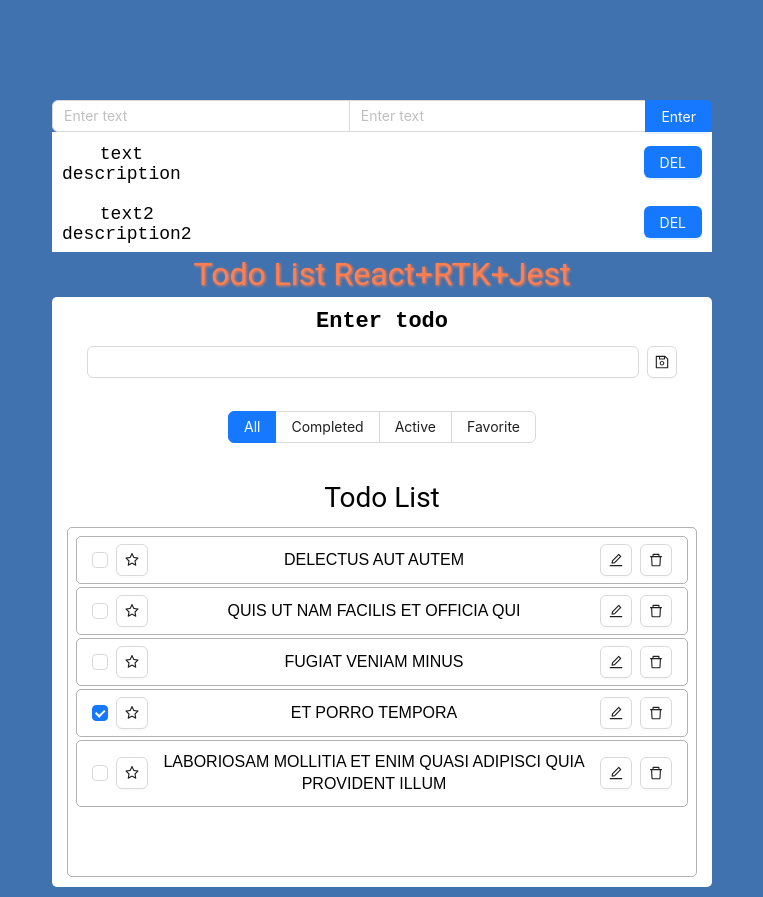
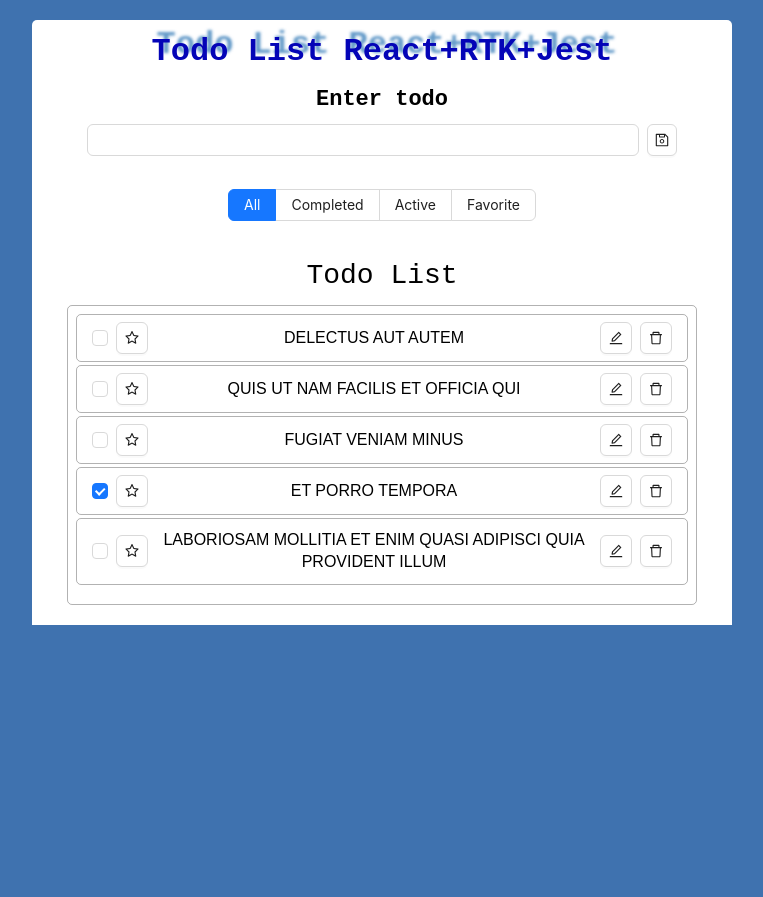
Before and after one commit to ghost-ninja-prog/finish_version_todolist_jest_rtk, a React (Create React App) app: page / in a window 1280 px wide. Shown: the whole page, without its empty margins (258-1021 px from the left). After the commit the page ends 800 px from the top, so only its background shows below. Built offline with nearby package versions, Linux system fonts and the light colour scheme.

Commit message:
add features add, delete, change, edit in favorites

```diff
--- a/src/App.tsx
+++ b/src/App.tsx
@@ -2,7 +2,6 @@
 import styled from 'styled-components';
 
 
-import TestForm from './components/TestForm/TestForm';
 import AddTodo from './components/AddTodo/AddTodo';
 import Categories from './components/Categories/Categories';
 import TodoList from './components/TodoList/TodoList';
@@ -13,11 +12,15 @@
   text-align: center;
   max-width: 700px;
   margin: 0 auto;
+  background-color: #fff;
+  border-radius: 5px 5px 0 0;
 `
 const Title = styled.h1`
+  font-family: 'Courier New', Courier, monospace;
+  font-weight: 600;
   font-size: 32px;
-  color: coral;
-  text-shadow: 1px 1px 3px coral;
+  color: #0404b7;
+  text-shadow: 5px -7px 3px rgba(38, 114, 179,  72%);
 `
 
 
@@ -28,7 +31,6 @@
 
   return (
     <AppContainer>
-      <TestForm />
       <Title>
         Todo List React+RTK+Jest
       </Title>
--- a/src/components/TestForm/TestForm.tsx
+++ /dev/null
@@ -1,80 +0,0 @@
-import React, { memo, useState } from 'react'
-import { Input, Space, Button } from 'antd'
-import TestFormDisplay from '../TestFormDisplay/TestFormDisplay'
-import styled from 'styled-components'
-import { useAppDispatch, useAppSelector } from '../../store/hooks'
-import { addCard, removeCard } from '../../store/slices/testSlice'
-import { generationId } from '../../features/generationId'
-
-
-const Description = styled.div`
-	display: block;
-	height: 20px;
-	width: 100%;
-	background-color: #fff;
-	color: #000;
-	font-family: 'Courier New', Courier, monospace;
-`
-
-
-const TestForm = () => {
-
-	const { data } = useAppSelector(state => state.testStore)
-	const dispatch = useAppDispatch()
-
-	const [inputText, setInputText] = useState('')
-	const [inputDescription, setDescription] = useState('')
-
-	const buttonHandler = () => {
-		const newCard = {
-			id: +generationId(),
-			text: inputText,
-			description: inputDescription
-		}
-		dispatch(addCard(newCard))
-		setInputText('')
-		setDescription('')
-	}
-
-
-
-	console.log('render TestForm')
-
-	return (
-		<div>
-			<Space.Compact style={{ width: '100%' }}>
-				<Input
-					placeholder="Enter text"
-					value={inputText}
-					onChange={(e) => setInputText(e.target.value)}
-				/>
-				<Input
-					placeholder="Enter text"
-					value={inputDescription}
-					onChange={(e) => setDescription(e.target.value)}
-				/>
-				<Button
-					type="primary"
-					onClick={buttonHandler}
-				>
-					Enter
-				</Button>
-			</Space.Compact>
-
-			<div>
-				{
-					data.map(card => (
-						<TestFormDisplay key={card.id} text={card.text} desc={card.description} id={card.id} />
-					))
-				}
-			</div>
-
-
-
-
-		</div>
-
-	)
-}
-
-export default TestForm
--- a/src/components/TestFormDisplay/TestFormDisplay.tsx
+++ /dev/null
@@ -1,60 +0,0 @@
-
-import { Button } from 'antd'
-import React, { memo } from 'react'
-import styled from 'styled-components'
-import { useAppDispatch } from '../../store/hooks'
-import { removeCard } from '../../store/slices/testSlice'
-
-const Text = styled.p`
-    height: 20px;
-    width: 100%;
-    background-color: #fff;
-    color: #000;
-    font-family: 'Courier New', Courier, monospace;
-    font-size: 18px;
-    `
-
-const Wrapper = styled.div`
-    display: flex;
-    justify-content: space-between;
-    align-items: center;
-    column-gap: 10px;
-    width: 100%;
-    background-color: #fff;
-    height: 60px;
-    padding: 5px 10px;
-`
-
-type Props = {
-    text: string,
-    desc: string,
-    id: number
-}
-
-const TestFormDisplay: React.FC<Props> = memo( function TestFormDisplay ({ text, desc, id }) {
-
-    const dispatch = useAppDispatch()
-
-    const buttonHandler = () => {
-        dispatch(removeCard(id))
-    }
-
-    console.log('render testFormDisplay')
-
-    return (
-    <Wrapper>
-        <div>
-            <Text>{ text }</Text>
-            <Text>{ desc }</Text>
-        </div>
-        <Button
-            type='primary'
-            onClick={buttonHandler}
-        >
-            DEL
-        </Button>
-    </Wrapper>
-  )
-})
-
-export default TestFormDisplay
--- a/src/components/TodoItem/TodoItem.tsx
+++ b/src/components/TodoItem/TodoItem.tsx
@@ -1,12 +1,12 @@
-import React, { memo, useState } from 'react'
+import React, { memo, ReactHTMLElement, useState } from 'react'
 import styled from 'styled-components'
-import { CheckOutlined, DeleteOutlined, EditOutlined, StarOutlined } from '@ant-design/icons'
+import { CheckOutlined, DeleteOutlined, EditOutlined, StarFilled, StarOutlined, StarTwoTone } from '@ant-design/icons'
 import { Button, Checkbox, Flex, Tooltip } from 'antd'
 
 
 import { useAppDispatch } from '../../store/hooks'
 import { TEditTodoType, TTodoType, changeStatus, deleteElem, editMessage, editTodo } from '../../store/slices/todoSlice'
-import { addToFavorites } from '../../store/slices/favoritesSlice'
+import { addToFavorites, deleteFromFavorites, editInFavorites, changeStatusInFavorites } from '../../store/slices/favoritesSlice'
 
 
 
@@ -40,19 +40,28 @@
   margin: 0 15px;
 `
 
+type TodoItemProps = {
+  todo: TTodoType,
+  favorite: boolean
+}
 
 
 
-const TodoItem: React.FC<TTodoType> = memo( function TodoItem ({ title, id, completed, userId }) {
+const TodoItem: React.FC<TodoItemProps> = memo( function TodoItem ({ todo, favorite }) {
 
-  const [titleValue, setTitleValue] = useState(title)
+  const [titleValue, setTitleValue] = useState(todo.title)
   const [isEditMode, setIsEditMode] = useState(false)
 
   const dispatch = useAppDispatch()
 
 
   const checkboxHandler = () => {
-    dispatch(changeStatus(id))
+    if(favorite) {
+      dispatch(changeStatus(todo.id))
+      dispatch(changeStatusInFavorites(todo.id))
+    } else {
+      dispatch(changeStatus(todo.id))
+    }
   }
 
 
@@ -63,7 +72,7 @@
 
   const clickEditHandler = () => {
     setIsEditMode(true)
-    setTitleValue(title)
+    setTitleValue(todo.title)
   }
 
 
@@ -74,26 +83,36 @@
       return
     }
     const updatedTodo: TEditTodoType = {
-      id: id,
+      id: todo.id,
       title: titleValue.trim(),
     }
-    dispatch(editTodo(updatedTodo))
-    setTitleValue(title)
+    if(favorite) {
+      dispatch(editInFavorites(updatedTodo))
+      dispatch(editTodo(updatedTodo))
+    } else {
+      dispatch(editTodo(updatedTodo))
+    }
+    setTitleValue(todo.title)
+  }
+
+  const onPressEnter = (e: React.KeyboardEvent<HTMLInputElement>) => {
+    if(e.key === 'Enter') {
+      clickSaveHandler()
+    }
   }
 
 
   const clickDeleteHandler = () => {
-    dispatch(deleteElem(id))
+    if (favorite) {
+      dispatch(deleteFromFavorites(todo.id))
+      dispatch(deleteElem(todo.id))
+    } else {
+      dispatch(deleteElem(todo.id))
+    }
   }
 
   const clickFavoritesHandler = () => {
-    dispatch(addToFavorites({
-      id,
-      userId,
-      title,
-      completed,
-      favorite: true
-    }))
+    favorite ? dispatch(deleteFromFavorites(todo.id)) : dispatch(addToFavorites(todo))
   }
 
 
@@ -103,15 +122,29 @@
 
       <Flex gap="small">
         <Checkbox
-          checked={completed}
+          checked={todo.completed}
           onChange={checkboxHandler}
           />
+
         <Tooltip title="favorites">
-          <Button
-            icon={ <StarOutlined /> }
-            onClick={clickFavoritesHandler}
-            />
+          {favorite ? (
+
+            <Button
+              icon={ <StarFilled /> }
+              onClick={clickFavoritesHandler}
+              />
+
+          ) : (
+
+            <Button
+              icon={ <StarOutlined /> }
+              onClick={clickFavoritesHandler}
+              />
+
+            )
+          }
         </Tooltip>
+
       </Flex>
 
       {isEditMode ? (
@@ -119,10 +152,11 @@
           value={titleValue}
           type='text'
           onChange={inputHandler}
+          onKeyDown={onPressEnter}
         />
       ) : (
         <TodoTitle>
-          {title}
+          {todo.title}
         </TodoTitle>
       )}
 
--- a/src/components/TodoList/TodoList.tsx
+++ b/src/components/TodoList/TodoList.tsx
@@ -25,7 +25,7 @@
   border: 1px solid rgba(0, 0, 0, .3);
   border-radius: 5px;
   overflow-y: scroll;
-  height: 350px;
+  height: 300px;
   padding: 5px 8px;
   scrollbar-width: thin;
   scrollbar-color: #dad8d8 #fff;
@@ -65,6 +65,7 @@
 const TodoList: React.FC = memo( function TodoList() {
 
   const { message, todos, categories } = useAppSelector(state => state.asyncTodos)
+  const { todosFavorite } = useAppSelector(state => state.favorites)
     const dispatch = useAppDispatch()
 
   useEffect(() => {
@@ -85,6 +86,8 @@
       <TodosTitle>
         Todo List
       </TodosTitle>
+      {categories !== 'favorite' ? (
+
       <TodosListContainer>
         {
           todos.filter(todo => {
@@ -98,13 +101,24 @@
               return todo.completed === false
             }
             return todo
-          }).map(todo => (
-            <TodoItem key={todo.id} title={todo.title} completed={todo.completed} id={todo.id} userId={todo.userId} />
-          ))
+          }).map(todo => {
+            const idx = todosFavorite.findIndex(t => t.id === todo.id)
+            return (idx === -1) ? (<TodoItem key={todo.id} todo={todo} favorite={false} />) : ( <TodoItem key={todo.id} todo={todo} favorite={true} /> )
+
+          })
         }
+      </TodosListContainer>
+      ) : (
+        <TodosListContainer>
+          {
+            todosFavorite.map(todo => (
+              <TodoItem key={todo.id} todo={todo} favorite={true} />
+            ))
+          }
+        </TodosListContainer>
+      )}
 
 
-      </TodosListContainer>
     </TodosContainer>
   )
 })
--- a/src/store/slices/testSlice.ts
+++ /dev/null
@@ -1,42 +0,0 @@
-import { createSlice, PayloadAction } from "@reduxjs/toolkit";
-
-type AddCardType = {
-    id: number,
-    text: string,
-    description: string
-}
-
-
-const initialState = {
-    data: [
-        {
-            id: 1,
-            text: 'text',
-            description: 'description'
-        },
-        {
-            id: 2,
-            text: 'text2',
-            description: 'description2'
-        }
-    ]
-}
-
-
-
-const testSlice = createSlice({
-    name: 'test',
-    initialState,
-    reducers: {
-        addCard: (state, action: PayloadAction<AddCardType>) => {
-            state.data = [{ ...action.payload }, ...state.data]
-        },
-        removeCard: (state, action: PayloadAction<number>) => {
-            state.data = state.data.filter(c => c.id !== action.payload)
-        },
-    }
-})
-
-export const { addCard, removeCard } = testSlice.actions
-
-export const testReducer = testSlice.reducer
--- a/src/store/slices/todoSlice.ts
+++ b/src/store/slices/todoSlice.ts
@@ -6,6 +6,7 @@
     id: number,
     completed: boolean,
     userId: number,
+    favotite?: boolean,
 }
 
 export type TCategoriesType = 'all' | 'completed' | 'active' | 'favorite'
--- a/src/store/store.ts
+++ b/src/store/store.ts
@@ -1,13 +1,11 @@
 import { combineReducers, configureStore } from "@reduxjs/toolkit";
 import { asyncTodoReducer } from "./slices/todoSlice";
 import { favoritesReducer } from "./slices/favoritesSlice";
-import { testReducer } from "./slices/testSlice";
 
 
 const rootReducer = combineReducers({
     asyncTodos: asyncTodoReducer,
     favorites: favoritesReducer,
-    testStore: testReducer
 })
 
 export const store = configureStore({
--- a/src/styles/common.css
+++ b/src/styles/common.css
@@ -4,8 +4,10 @@
 }
 
 body {
-    font: 16px/1.4 'Roboto', sans-serif;
+    font-family: 'Courier New', Courier, monospace;
+    font-size: 16px;
+    line-height: 1.4;
     box-sizing: border-box;
     background-color: #3F72AF;
-    padding-top: 90px;
+    padding-top: 20px;
 }
```
Also changed, not shown: src/store/slices/favoritesSlice.ts (+13 -19 lines).
